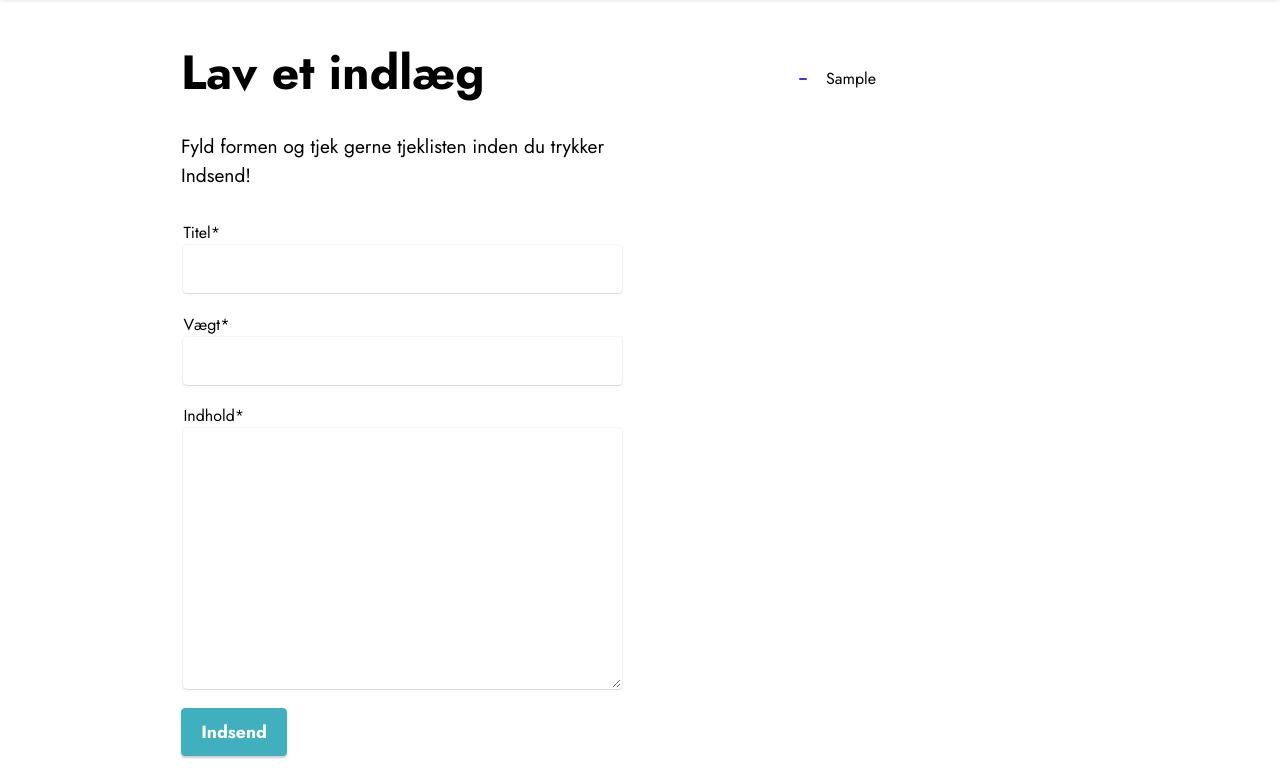
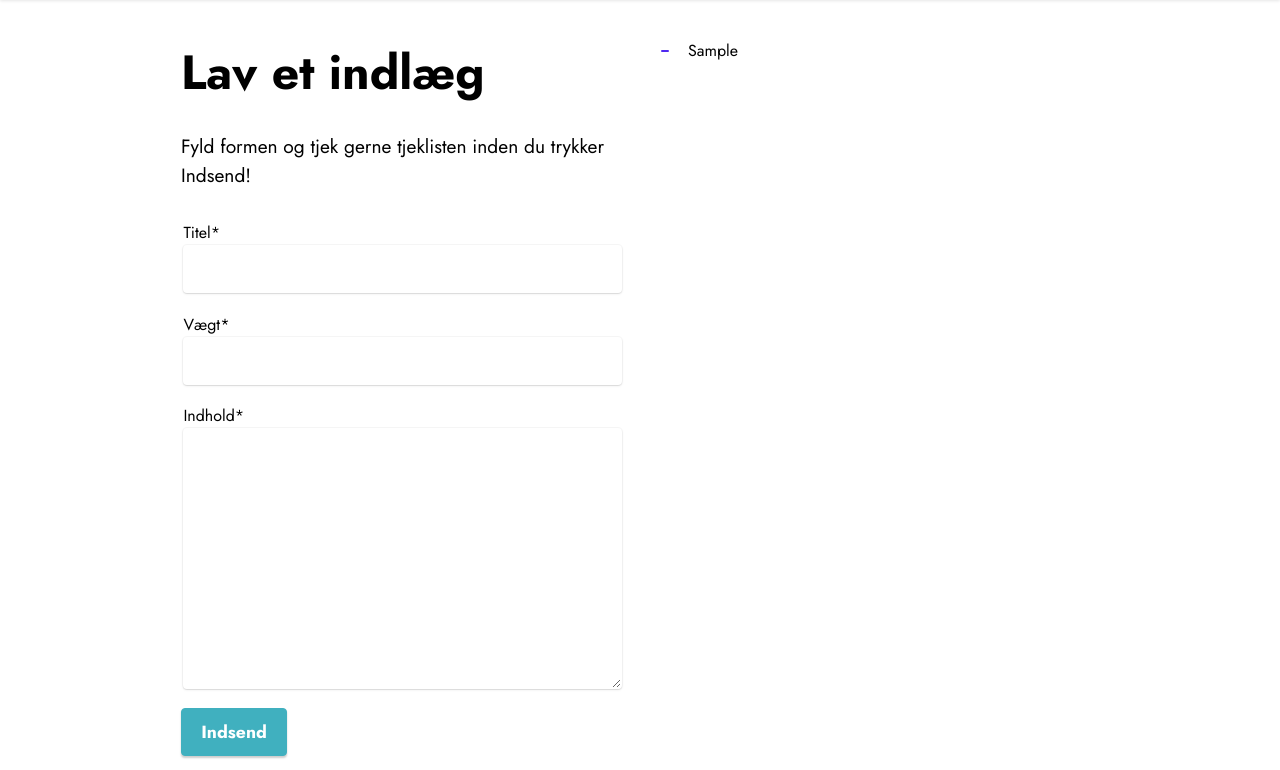
Before and after one commit to Zolihar/wegty, a Django app: page /post/ in a window 1280 px wide. Shown: the part 71-841 px from the top of the page. Run offline with Django 4.2, Linux system fonts and the light colour scheme; a user stored in the database is signed in; tables that the repository leaves empty hold one stand-in row (values such as "Sample post"); some libraries are stand-ins or nearby versions.

Commit message:
checklist

```diff
--- a/static/weightloss/mine/css/checklist.css
+++ b/static/weightloss/mine/css/checklist.css
@@ -3,7 +3,6 @@
   --text: #000;
   --check: #4f29f0;
   --disabled: #c3c8de;
-  --width: 300px;
 
   --border-radius: 10px;
 
@@ -12,8 +11,7 @@
   height: var(--height);
   border-radius: var(--border-radius);
   position: relative;
-  box-shadow: 0 10px 30px rgba(#414856, 0.05);
-  padding: 30px 45px;
+  padding: 2px 2px;
   display: grid;
   grid-template-columns: 30px auto;
   align-items: center;
--- a/weightloss/templates/weightloss/post_form.html
+++ b/weightloss/templates/weightloss/post_form.html
@@ -16,7 +16,7 @@
 {% else %}
 <script src="{% static 'weightloss/mine/js/append.js' %}"></script>
 <div class="row content-wrapper justify-content-center">
-            <div style="" class="col-lg-5 offset-lg-1 mbr-form checklist-form" data-form-type="formoid">
+            <div style="" class="col-lg-5 mbr-form checklist-form" data-form-type="formoid">
                 <form method="POST">
                 	{% csrf_token %}
                     <div class="dragArea row">
@@ -50,7 +50,7 @@
                 </form>
             </div>
             {% if context.update != 'update' %}
-            <div class="col-lg-5 offset-lg-1 col-12">
+            <div class="col-lg-5 col-12">
                 <div id="workoutlist">
                     {% for workout in context.checklist %}
                         <input id="{{ forloop.counter }}" type="checkbox" name="r" value="{{ workout }}">
```
